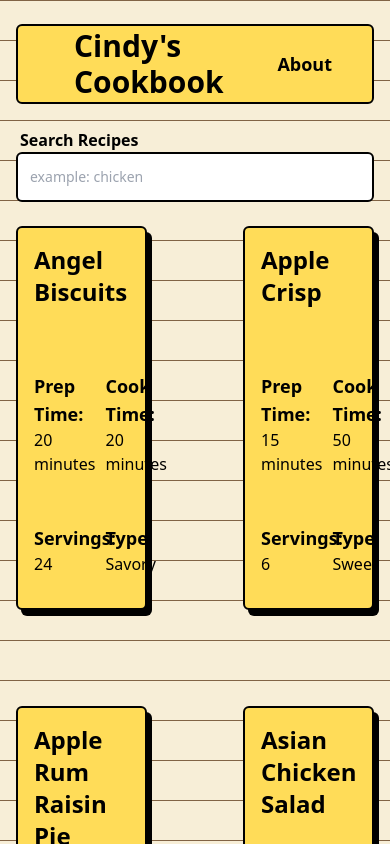
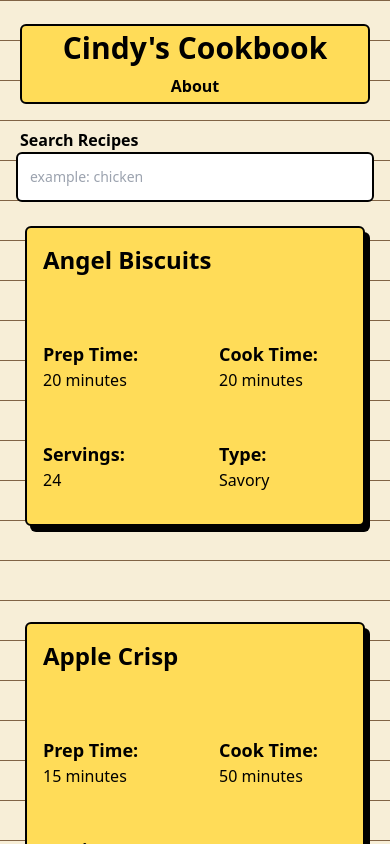
Before and after one commit to kendramarable/recipe-blog, a Next.js app: page / in a window 390 px wide. Shown: the top 844 px of the page. Built offline with nearby package versions, Linux system fonts and the light colour scheme.

Commit message:
added a mobile-friendly layout

```diff
--- a/app/about/page.tsx
+++ b/app/about/page.tsx
@@ -3,7 +3,7 @@ import { cn } from "@/lib/utils"
 export default function About() {
   return (
     <main className={cn(
-        "w-[850px] rounded-base shadow-shadow border-2 border-border bg-main",
+        "max-w-[350px] sm:max-w-[850px] m-auto sm:m-0 rounded-base shadow-shadow border-2 border-border bg-main",
     )}>
         <h3 className="text-2xl font-bold p-4">About</h3>
         <h5 className="text-mtext pl-4">Background</h5>
--- a/app/globals.css
+++ b/app/globals.css
@@ -42,7 +42,6 @@
   }
 
   h1 {
-    @apply text-2xl font-bold pl-4 pt-2 pb-2;
   }
   h2 {
     @apply text-xl font-semibold pl-4 pt-2;
--- a/app/recipe/[slug]/page.tsx
+++ b/app/recipe/[slug]/page.tsx
@@ -49,7 +49,7 @@ export default async function RecipeBlogpost(props: RecipeBlogpostProps) {
         )}>
             <article
                 className={cn(
-                    "w-[850px] rounded-base shadow-shadow border-2 border-border bg-main",
+                    "w-[340px] sm:w-[850px] m-auto sm:m-0 pr-4 sm:pr-2 rounded-base shadow-shadow border-2 border-border bg-main",
             )}>
                 <Markdown>{blogpost.content}</Markdown>
             </article>
--- a/components/Card.tsx
+++ b/components/Card.tsx
@@ -20,7 +20,7 @@ export default function Card(props: CardProps) {
         <Link className="no-underline" href={`/recipe/${post.slug}`}>
             <div
                 className={cn(
-                    "h-full flex flex-col rounded-base shadow-shadow border-2 border-border bg-main text-mtext hover:translate-x-boxShadowX hover:translate-y-boxShadowY hover:shadow-none p-4 my-2 gap-16 duration-200",
+                    "w-[340px] sm:w-auto h-full m-auto sm:m-0 flex flex-col rounded-base shadow-shadow border-2 border-border bg-main text-mtext hover:translate-x-boxShadowX hover:translate-y-boxShadowY hover:shadow-none p-4 my-2 gap-16 duration-200",
                     )}
             >
                 <h3>{post.title}</h3>
--- a/components/Navbar.tsx
+++ b/components/Navbar.tsx
@@ -4,13 +4,13 @@ import { cn } from "@/lib/utils"
 export default function Navbar() {
     return (
         <nav className={cn(
-            "w-full max-w-800 m-auto my-2 pl-10 flex h-20 items-center justify-between space-x-1 rounded-base border-2 border-border bg-main"
+            "w-full max-w-[350px] sm:max-w-full overflow-x-hidden m-auto my-2 px-4 sm:px-10 flex flex-col sm:flex-row h-20 sm:h-20 justify-center sm:justify-between items-center gap-2 sm:gap-0 rounded-base border-2 border-border bg-main"
         )}>
             <Link href='/'>
                 <h1 className="text-3xl font-bold">Cindy&apos;s Cookbook</h1>
             </Link>
             <Link href='/about'>
-                <h1 className="text-lg font-semibold pr-10 hover:underline">About</h1>
+                <h1 className="text-base sm:text-lg font-semibold hover:underline">About</h1>
             </Link>
         </nav>
     )
--- a/components/SearchResult.tsx
+++ b/components/SearchResult.tsx
@@ -26,7 +26,7 @@ export default function SearchResult(props: { postMetadata: PostMetadata[]; }) {
                 setSearchValue={setSearchValue}
             />
             <div className={cn(
-                "grid grid-cols-2 gap-24"
+                "grid grid-cols-1 sm:grid-cols-2 gap-24"
             )}>
                 {postMetadata.filter((val: PostMetadata) => {
                     return (val.title.toLowerCase().includes(searchValue.toLowerCase())
```
Also changed, not shown: package.json (+10 -6 lines), 2 other files (tests, documents, lock files or other folders).
